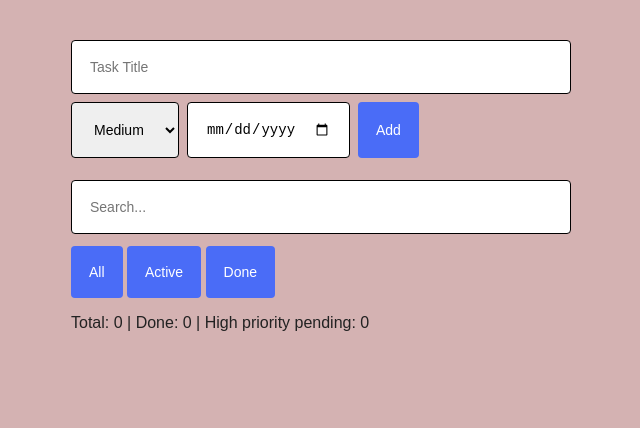
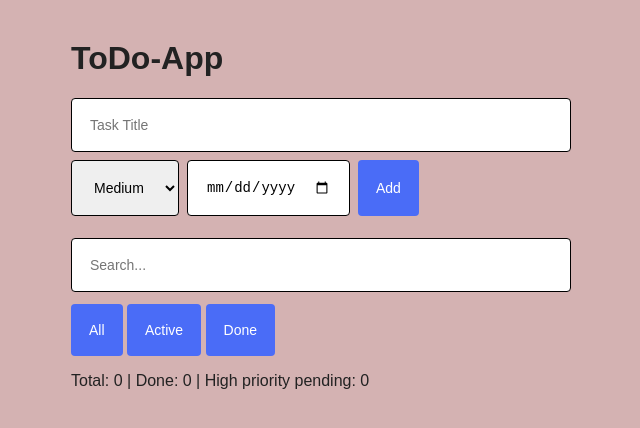
Before and after one commit to CoderHere07/ToDo-App, a plain HTML site: page index.html in a window 1280 px wide. Shown: the whole page, without its empty margins (319-959 px from the left). Drawn offline with Linux system fonts and the light colour scheme.

Commit message:
Initial commit

```diff
--- a/index.html
+++ b/index.html
@@ -7,6 +7,7 @@
     <link rel="stylesheet" href="style.css">
 </head>
 <body>
+    <h1>ToDo-App</h1>
     <form id="todo-form">
         <input name="title" placeholder="Task Title">
             <select name="priority">
```
